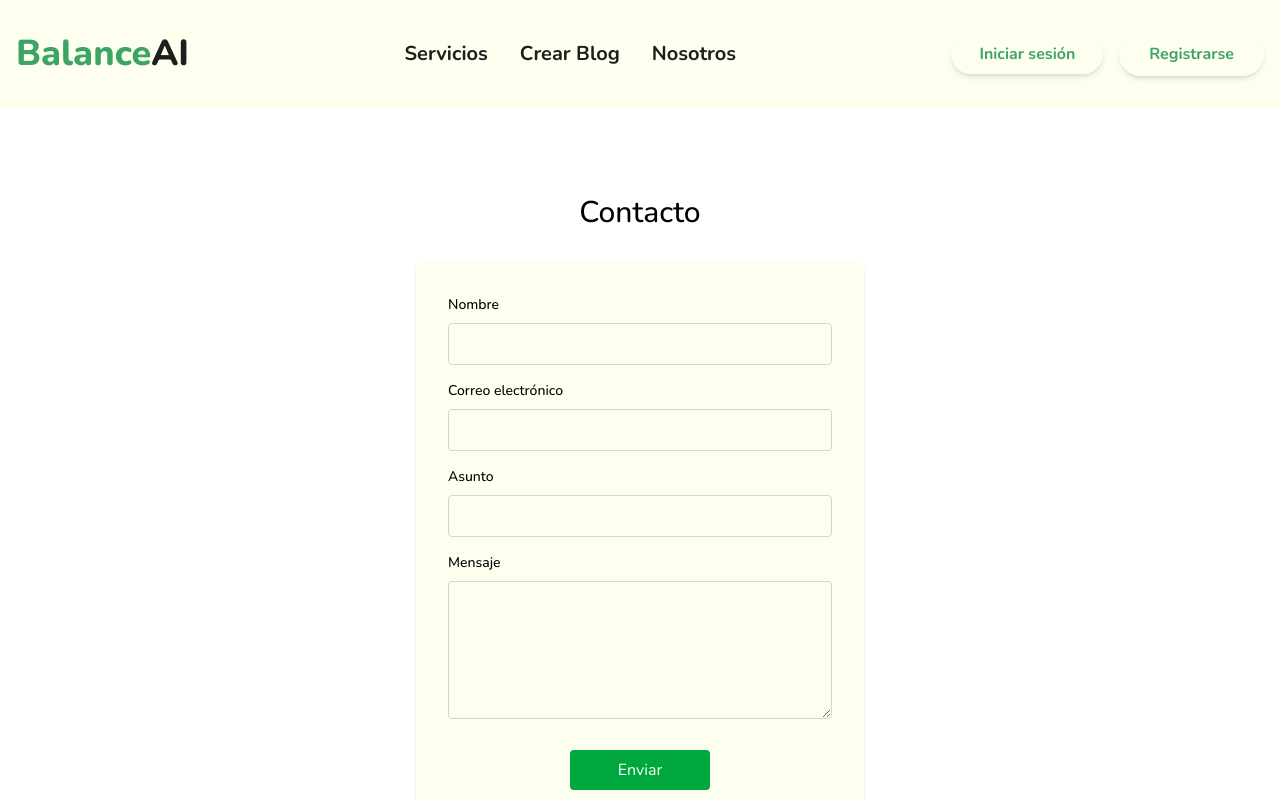
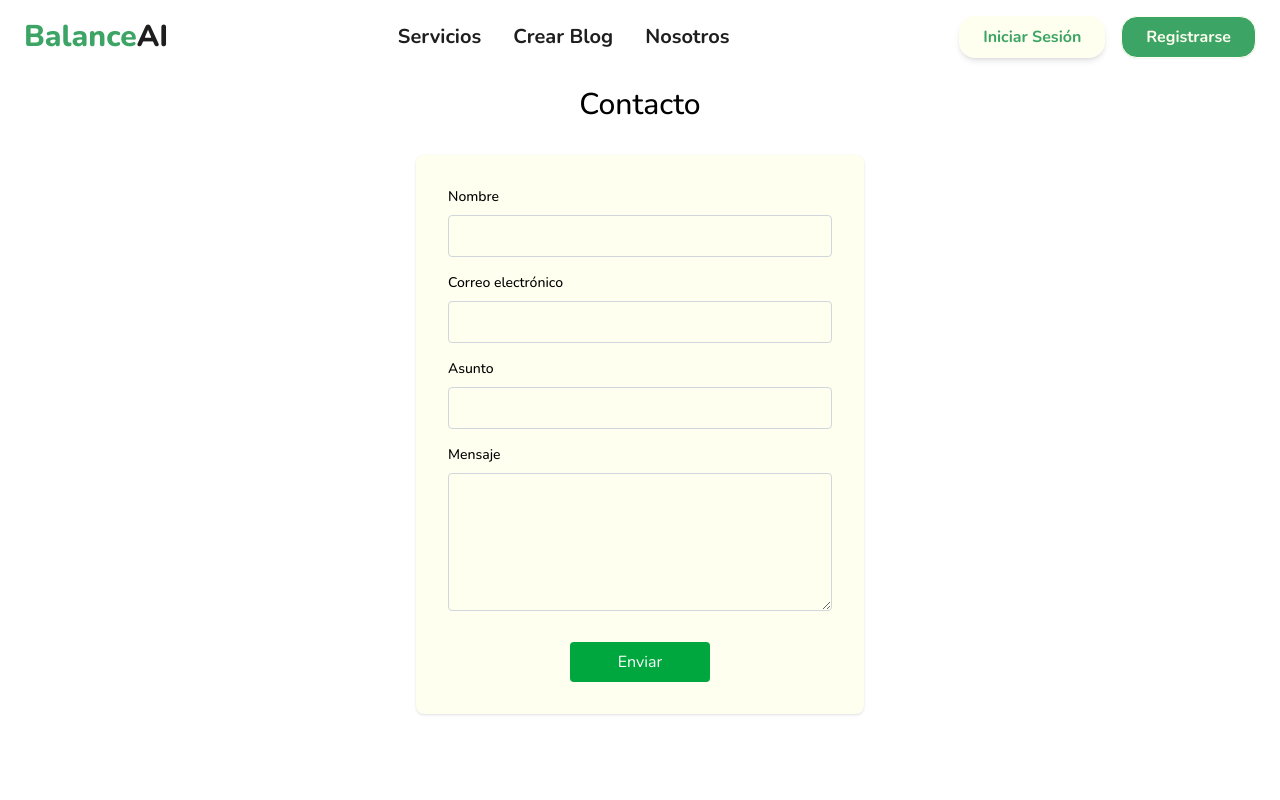
Before and after one commit to M41k80/express3, a Next.js app in the folder frontend/: page /contactform in a window 1280 px wide. Shown: the top 800 px of the page. Built offline with nearby package versions, Linux system fonts and the light colour scheme; no server answers.

Commit message:
Estructure Contact

```diff
--- a/frontend/src/app/components/Header/page.tsx
+++ /dev/null
@@ -1,77 +0,0 @@
-import React, {useState} from "react";
-import Link from "next/link";
-import LoginModal from "../LoginModal/page";
-import RegisterModal from "../RegisterModal/page";
-import ProfileModal from "@/app/components/ProfileModal/page";
-
-
-const Header = () => {
-
-    const [isLoginModalOpen, setIsLoginModalOpen] = useState(false)
-    const [isRegisterModalOpen, setIsRegisterModalOpen] = useState(false)
-    const [isProfileModalOpen, setIsProfileModalOpen] = useState(false)
-
-    const openLoginModal = () => {
-      setIsLoginModalOpen(true)
-      setIsRegisterModalOpen(false)
-    }
-
-    const openRegisterModal = () => {
-      setIsRegisterModalOpen(true)
-      setIsLoginModalOpen(false)
-    }
-
-    const closeModals = () => {
-      setIsLoginModalOpen(false)
-      setIsRegisterModalOpen(false)
-    }
-
-    const handleRegisterSuccess = () => {
-        setIsRegisterModalOpen(false);
-        setIsLoginModalOpen(true); // Abre el modal de login
-      };
-
-      const handleLoginSuccess = () => {
-        setIsLoginModalOpen(false)
-        setIsProfileModalOpen(true) // Abre el modal de profile
-      }
-
-  return (
-     <div className="container mx-auto px-4 py-8 flex justify-between items-center">
-        <div className="text-4xl font-extrabold text-[#3CA464]">
-          Balance<span className="text-[#1E1E1E]">AI</span>
-        </div>
-        <div className="hidden md:flex items-center space-x-8 font-bold text-xl">
-          <Link href="/Servicios" className="text-[#1E1E1E] hover:text-[#3CA464]">
-            Servicios
-          </Link>
-          <Link href="/Crearblog" className="text-[#1E1E1E] hover:text-[#3CA464]">
-            Crear Blog
-          </Link>
-          <Link href="/Nosotros" className="text-[#1E1E1E] hover:text-[#3CA464]">
-            Nosotros
-          </Link>
-        </div>
-        <div className="flex items-center space-x-4">
-          <button
-            onClick={openLoginModal}
-            className="px-7 py-2 rounded-full bg-[#FEFFEF] text-[#3CA464] font-bold text-base cursor-pointer shadow-md transition duration-300 ease-in-out"
-          >
-            Iniciar sesión
-          </button>
-          <button
-            onClick={openRegisterModal}
-            className="px-7 py-2 rounded-full text-[#3CA464] border-2 border-[#FEFFEF] font-bold text-base cursor-pointer shadow-md  transition duration-300 ease-in-out"
-          >
-            Registrarse
-          </button>
-        </div>
-        {/*Modals */}
-        <LoginModal isOpen={isLoginModalOpen} onClose={closeModals} onSwitchToRegister={openRegisterModal} onLoginSuccess={handleLoginSuccess}/>
-        <RegisterModal isOpen={isRegisterModalOpen} onClose={closeModals} onSwitchToLogin={openLoginModal} onRegisterSuccess={handleRegisterSuccess}/>
-        <ProfileModal isOpen={isProfileModalOpen} onClose={() => setIsProfileModalOpen(false)}/>
-      </div>
-  );
-}
-
-export default Header;
--- a/frontend/src/app/contactform/page.tsx
+++ b/frontend/src/app/contactform/page.tsx
@@ -1,8 +1,8 @@
 "use client";
 
 import React, { useState } from "react";
-import Header from "../components/Header/page";
 import Footer from "../components/Footer/page";
+import Navbar from "../components/Navbar";
 
 const ContactForm = () => {
   const [formData, setFormData] = useState({
@@ -30,7 +30,7 @@ const ContactForm = () => {
 
   return (
     <div className="min-h-screen bg-[#FEFFEF]">
-      <Header />
+      <Navbar />
       <div className="flex flex-col items-center justify-center min-h-screen py-12 px-4 bg-white">
         <h1 className="text-3xl font-medium mb-8 text-center text-black">
           Contacto
```
